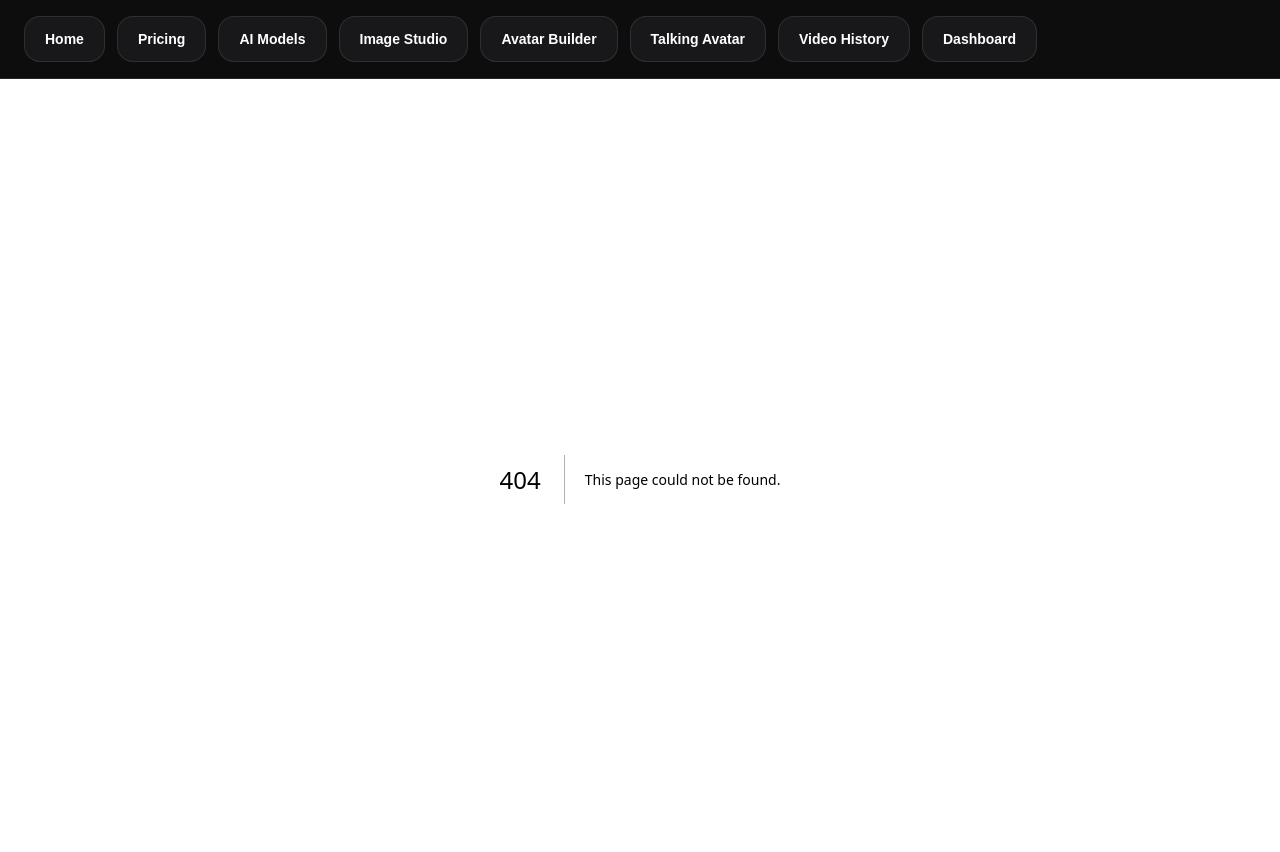
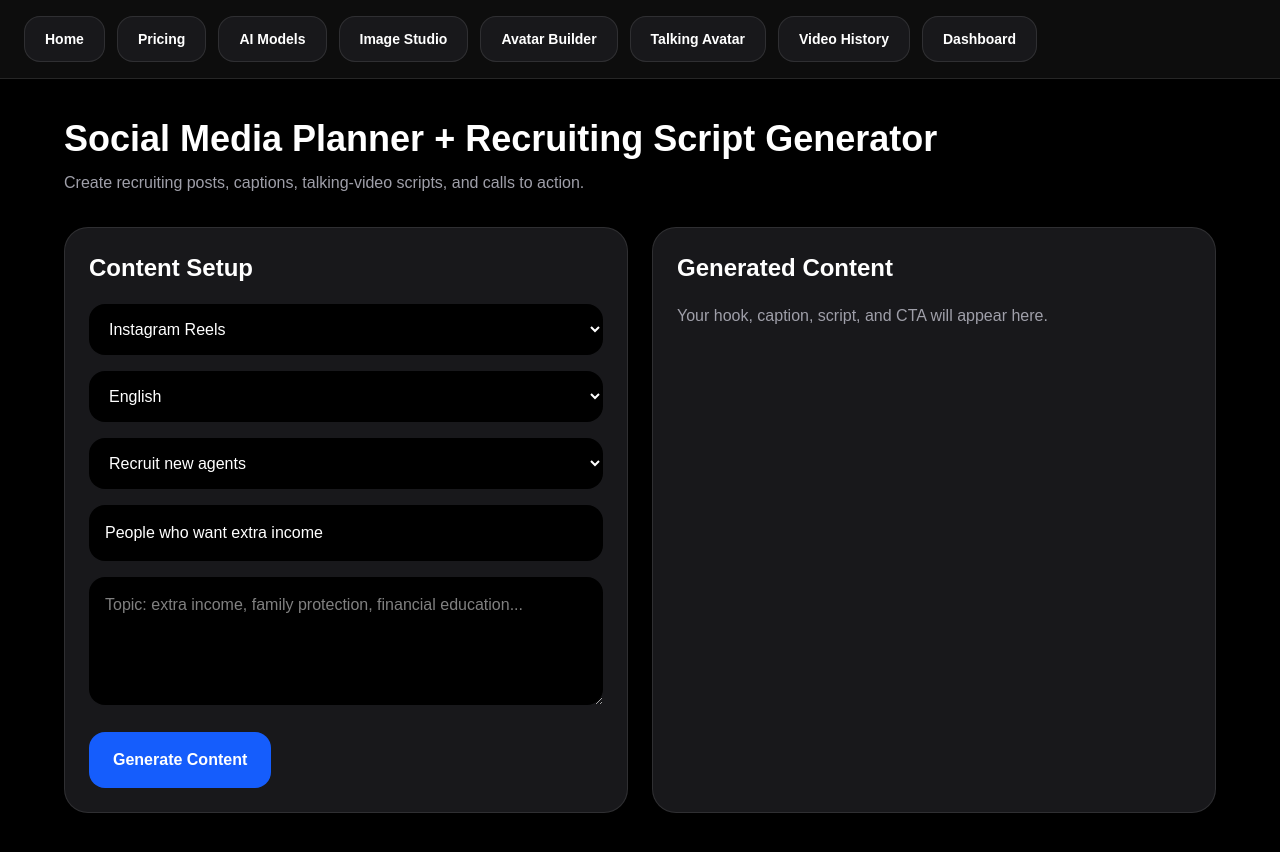
Before and after one commit to lou-delgado34/ai-cash-creator-studio, a Next.js app: page /social-planner in a window 1280 px wide. Before the commit this address had no page. Shown: the top 852 px of the page. Built offline with nearby package versions, Linux system fonts and the light colour scheme.

Commit message:
add social planner generator page

```diff
--- /dev/null
+++ b/app/social-planner/page.tsx
@@ -0,0 +1,233 @@
+"use client";
+
+import { useState } from "react";
+
+const USER_EMAIL = "lou.delgado.pfs@gmail.com";
+
+export default function SocialPlannerPage() {
+  const [platform, setPlatform] = useState("Instagram Reels");
+  const [language, setLanguage] = useState("English");
+  const [goal, setGoal] = useState("Recruit new agents");
+  const [audience, setAudience] = useState("People who want extra income");
+  const [topic, setTopic] = useState("");
+  const [result, setResult] = useState<any>(null);
+  const [message, setMessage] = useState("");
+
+  function generateContent() {
+    const cleanTopic = topic || "extra income, financial education, and building a business";
+
+    const hook =
+      language === "Spanish"
+        ? "¿Y si pudieras construir algo propio sin dejar lo que ya haces?"
+        : "What if you could build something of your own without quitting what you already do?";
+
+    const caption =
+      language === "Spanish"
+        ? `Muchas personas quieren más ingresos, pero no saben por dónde empezar. Este contenido habla sobre ${cleanTopic} y abre la conversación para personas interesadas en aprender.`
+        : `A lot of people want more income, but they do not know where to start. This post talks about ${cleanTopic} and opens the conversation for people interested in learning.`;
+
+    const script =
+      language === "Spanish"
+        ? `Mira, no todos están buscando otro trabajo. Muchos están buscando una oportunidad. Si eres una persona trabajadora, entrenable, y quieres aprender sobre dinero, protección familiar y crecimiento personal, puede que esto sea para ti. No necesitas saberlo todo hoy. Solo necesitas estar abierto a aprender.`
+        : `Listen, not everyone is looking for another job. A lot of people are looking for an opportunity. If you are hardworking, coachable, and open to learning about money, family protection, and personal growth, this may be for you. You do not need to know everything today. You just need to be open to learning.`;
+
+    const cta =
+      language === "Spanish"
+        ? "Comenta INFO o mándame un mensaje privado."
+        : "Comment INFO or send me a private message.";
+
+    setResult({
+      hook,
+      caption,
+      script,
+      call_to_action: cta,
+    });
+
+    setMessage("Content created.");
+  }
+
+  async function saveContent() {
+    if (!result) {
+      setMessage("Generate content first.");
+      return;
+    }
+
+    const res = await fetch("/api/save-social-content", {
+      method: "POST",
+      headers: {
+        "Content-Type": "application/json",
+      },
+      body: JSON.stringify({
+        email: USER_EMAIL,
+        content_type: goal,
+        platform,
+        language,
+        hook: result.hook,
+        caption: result.caption,
+        script: result.script,
+        call_to_action: result.call_to_action,
+        status: "draft",
+      }),
+    });
+
+    const data = await res.json();
+
+    if (data.success) {
+      setMessage("Saved to content planner.");
+    } else {
+      setMessage(data.error || "Save failed.");
+    }
+  }
+
+  function copyAll() {
+    if (!result) return;
+
+    navigator.clipboard.writeText(`
+HOOK:
+${result.hook}
+
+CAPTION:
+${result.caption}
+
+SCRIPT:
+${result.script}
+
+CTA:
+${result.call_to_action}
+`);
+    setMessage("Copied.");
+  }
+
+  return (
+    <main className="min-h-screen bg-black px-6 py-10 text-white">
+      <section className="mx-auto max-w-6xl">
+        <h1 className="text-4xl font-bold">
+          Social Media Planner + Recruiting Script Generator
+        </h1>
+
+        <p className="mt-3 text-zinc-400">
+          Create recruiting posts, captions, talking-video scripts, and calls to action.
+        </p>
+
+        <div className="mt-8 grid gap-6 lg:grid-cols-2">
+          <div className="rounded-3xl border border-white/10 bg-zinc-900 p-6">
+            <h2 className="text-2xl font-bold">Content Setup</h2>
+
+            <select
+              value={platform}
+              onChange={(e) => setPlatform(e.target.value)}
+              className="mt-5 w-full rounded-2xl bg-black p-4 text-white"
+            >
+              <option>Instagram Reels</option>
+              <option>TikTok</option>
+              <option>Facebook</option>
+              <option>YouTube Shorts</option>
+              <option>LinkedIn</option>
+            </select>
+
+            <select
+              value={language}
+              onChange={(e) => setLanguage(e.target.value)}
+              className="mt-4 w-full rounded-2xl bg-black p-4 text-white"
+            >
+              <option>English</option>
+              <option>Spanish</option>
+            </select>
+
+            <select
+              value={goal}
+              onChange={(e) => setGoal(e.target.value)}
+              className="mt-4 w-full rounded-2xl bg-black p-4 text-white"
+            >
+              <option>Recruit new agents</option>
+              <option>Book appointments</option>
+              <option>Financial education</option>
+              <option>Promote business opportunity</option>
+              <option>Invite to Zoom / Event</option>
+            </select>
+
+            <input
+              value={audience}
+              onChange={(e) => setAudience(e.target.value)}
+              className="mt-4 w-full rounded-2xl bg-black p-4 text-white"
+              placeholder="Target audience"
+            />
+
+            <textarea
+              value={topic}
+              onChange={(e) => setTopic(e.target.value)}
+              className="mt-4 min-h-32 w-full rounded-2xl bg-black p-4 text-white"
+              placeholder="Topic: extra income, family protection, financial education..."
+            />
+
+            <button
+              onClick={generateContent}
+              className="mt-5 rounded-2xl bg-blue-600 px-6 py-4 font-bold hover:bg-blue-500"
+            >
+              Generate Content
+            </button>
+          </div>
+
+          <div className="rounded-3xl border border-white/10 bg-zinc-900 p-6">
+            <h2 className="text-2xl font-bold">Generated Content</h2>
+
+            {!result && (
+              <p className="mt-5 text-zinc-400">
+                Your hook, caption, script, and CTA will appear here.
+              </p>
+            )}
+
+            {result && (
+              <div className="mt-5 space-y-5">
+                <div>
+                  <p className="text-sm text-blue-400">HOOK</p>
+                  <p className="mt-1">{result.hook}</p>
+                </div>
+
+                <div>
+                  <p className="text-sm text-blue-400">CAPTION</p>
+                  <p className="mt-1">{result.caption}</p>
+                </div>
+
+                <div>
+                  <p className="text-sm text-blue-400">SCRIPT</p>
+                  <p className="mt-1 whitespace-pre-wrap">{result.script}</p>
+                </div>
+
+                <div>
+                  <p className="text-sm text-blue-400">CTA</p>
+                  <p className="mt-1">{result.call_to_action}</p>
+                </div>
+
+                <div className="flex flex-wrap gap-3">
+                  <button
+                    onClick={copyAll}
+                    className="rounded-xl bg-zinc-800 px-4 py-3 font-bold hover:bg-zinc-700"
+                  >
+                    Copy All
+                  </button>
+
+                  <button
+                    onClick={saveContent}
+                    className="rounded-xl bg-green-600 px-4 py-3 font-bold hover:bg-green-500"
+                  >
+                    Save Draft
+                  </button>
+
+                  <a
+                    href="/talking-avatar"
+                    className="rounded-xl bg-blue-600 px-4 py-3 font-bold hover:bg-blue-500"
+                  >
+                    Use Script for Talking Avatar
+                  </a>
+                </div>
+              </div>
+            )}
+
+            {message && <p className="mt-5 text-yellow-400">{message}</p>}
+          </div>
+        </div>
+      </section>
+    </main>
+  );
+}
```
